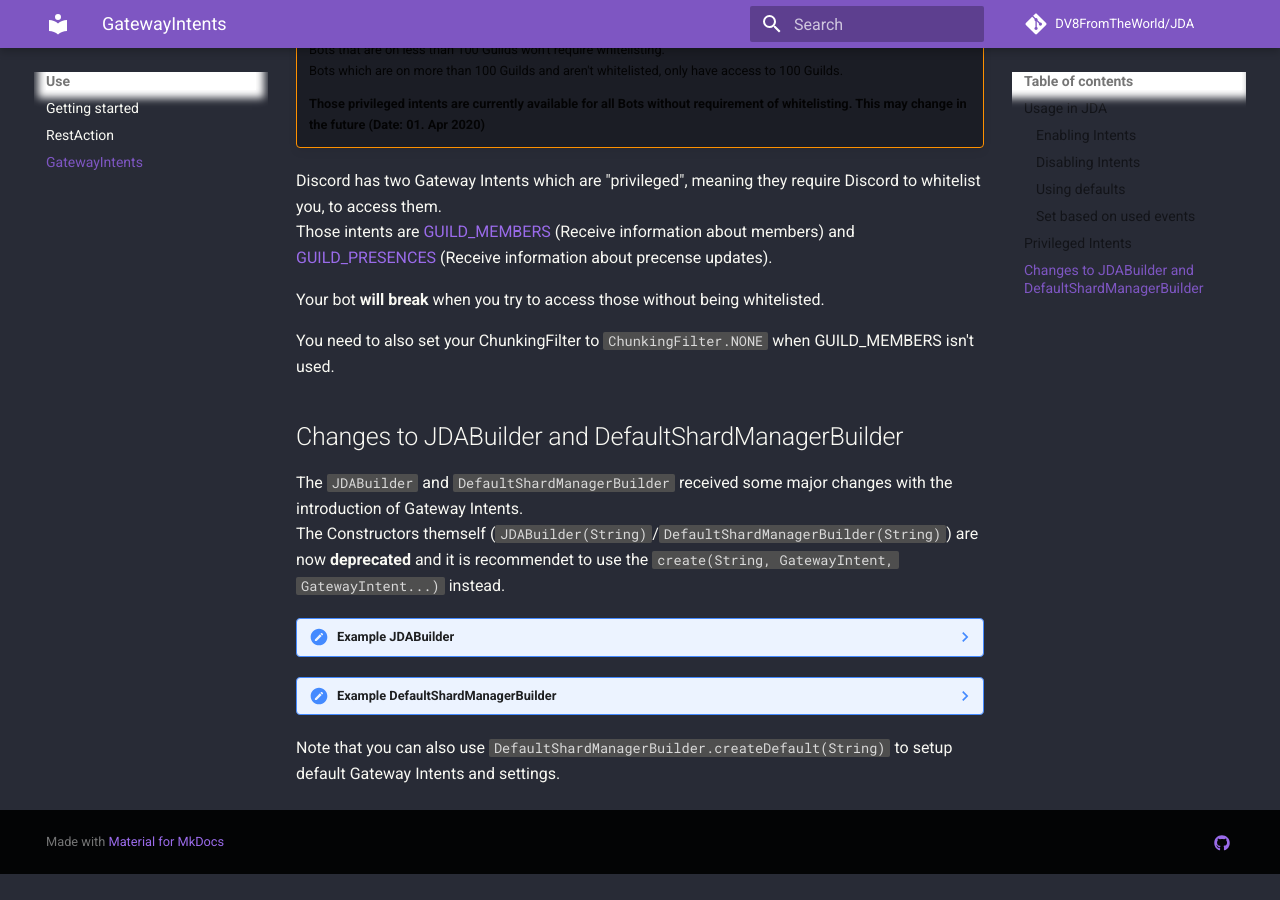
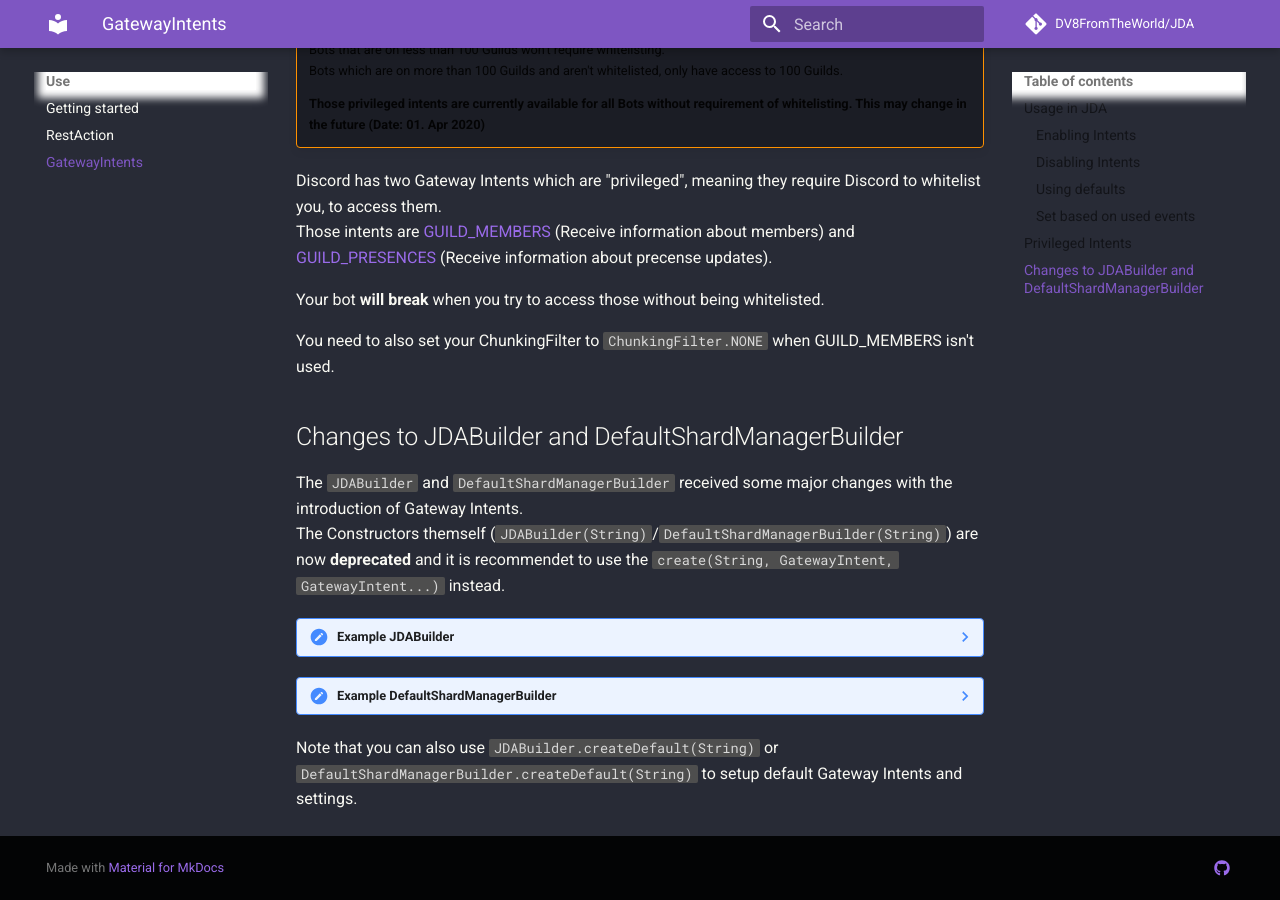
Before and after one commit to AlexLav98/JDA-Wiki, an MkDocs documentation site: the page built from docs/usage/gatewayintents.md, in a window 1280 px wide and 900 px high, scrolled down 1636 px. Built offline with MkDocs 1.6.1 and Material for MkDocs 9.7.7, drawn with Linux system fonts in a browser that asks for light colours; comment, search, counter and statistics services are not loaded; before the commit the page ends 2510 px from its top, so only the background shows below that.

Commit message:
Update gatewayintents.md

````diff
--- a/docs/usage/gatewayintents.md
+++ b/docs/usage/gatewayintents.md
@@ -101,4 +102,4 @@ The Constructors themself (`JDABuilder(String)`/`DefaultShardManagerBuilder(Stri
     }
     ```
 
-Note that you can also use [`DefaultShardManagerBuilder.createDefault(String)`][default] to setup default Gateway Intents and settings.
+Note that you can also use [`JDABuilder.createDefault(String)`][default_jda] or [`DefaultShardManagerBuilder.createDefault(String)`][default_shard] to setup default Gateway Intents and settings.
````
Also changed, not shown: other parts of docs/usage/gatewayintents.md (+2 -1 lines).
